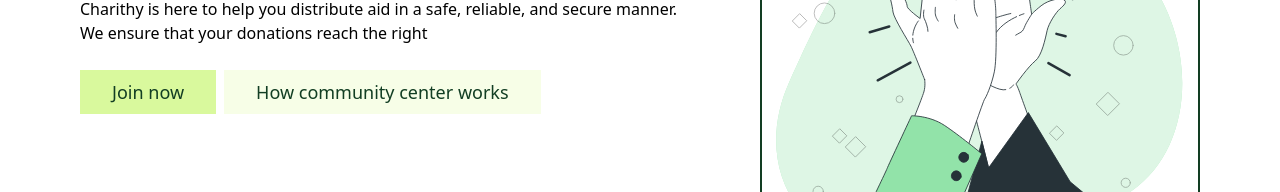
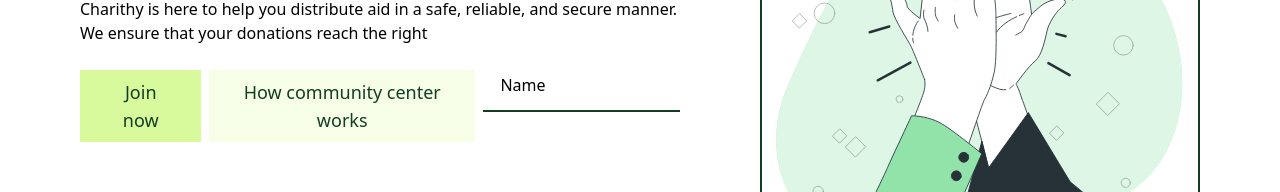
Before and after one commit to iits-reza/community-frontend, a React (Vite) app: page / in a window 1280 px wide. Shown: the part 303-495 px from the top of the page. Built offline with nearby package versions, Linux system fonts and the light colour scheme; no server answers; a web font is replaced by a local one.

Commit message:
input with label

```diff
--- /dev/null
+++ b/src/components/InputWithLabel/InputWithLabel.tsx
@@ -0,0 +1,44 @@
+import React from "react";
+
+type Props = {
+  label: string;
+  value: string;
+  placeholder: string;
+  inputName: string;
+  onChange: (value: string) => void;
+};
+
+const InputWithLabel = ({ label, value, inputName, onChange }: Props) => {
+  const [isClicked, setIdClicked] = React.useState(false);
+  const handleInput = () => {
+    console.log("clicked()");
+    setIdClicked(true);
+  };
+  const handleChange = (e: React.ChangeEvent<HTMLInputElement>) => {
+    onChange(e.target.value);
+  };
+  return (
+    <div className="flex flex-col relative">
+      <label
+        htmlFor={inputName}
+        className={`absolute left-2 w-16 text-center top-[3px] bg-white transition-all ease-linear duration-75 ${
+          isClicked && "top-[-20px]"
+        }`}
+        onClick={() => handleInput()}
+      >
+        {label}
+      </label>
+      <input
+        value={value}
+        className={`border-b-2 border-primary p-2 ${
+          isClicked && " border-2"
+        } outline-none w-full`}
+        onClick={() => handleInput()}
+        onChange={handleChange}
+        id={inputName}
+      />
+    </div>
+  );
+};
+
+export default InputWithLabel;
--- a/src/components/home/home.tsx
+++ b/src/components/home/home.tsx
@@ -1,9 +1,24 @@
 import { Button } from "../button";
 import heroImageHome from "../../images/heroHomePage.svg";
 import { useTranslation } from "react-i18next";
+import InputWithLabel from "../InputWithLabel/InputWithLabel";
+import React from "react";
 
 const Home = () => {
   const { t } = useTranslation();
+  const [formValues, setFormValues] = React.useState({
+    fullName: "",
+    email: "",
+    phone: "",
+    // Add more fields as needed
+  });
+
+  const handleChange = (name: string, value: string) => {
+    setFormValues((prevValues) => ({
+      ...prevValues,
+      [name]: value,
+    }));
+  };
 
   return (
     <div className="p-[80px] flex flex-row gap-[80px] w-full justify-center">
@@ -17,6 +32,13 @@ const Home = () => {
           <Button variant="secondary" className="font-primary">
             {t("home.seemore_button")}
           </Button>
+          <InputWithLabel
+            placeholder="Name"
+            label="Name"
+            value={formValues.phone}
+            inputName="fullName"
+            onChange={(value) => handleChange("phone", value)}
+          />
         </div>
       </div>
       <img
```
